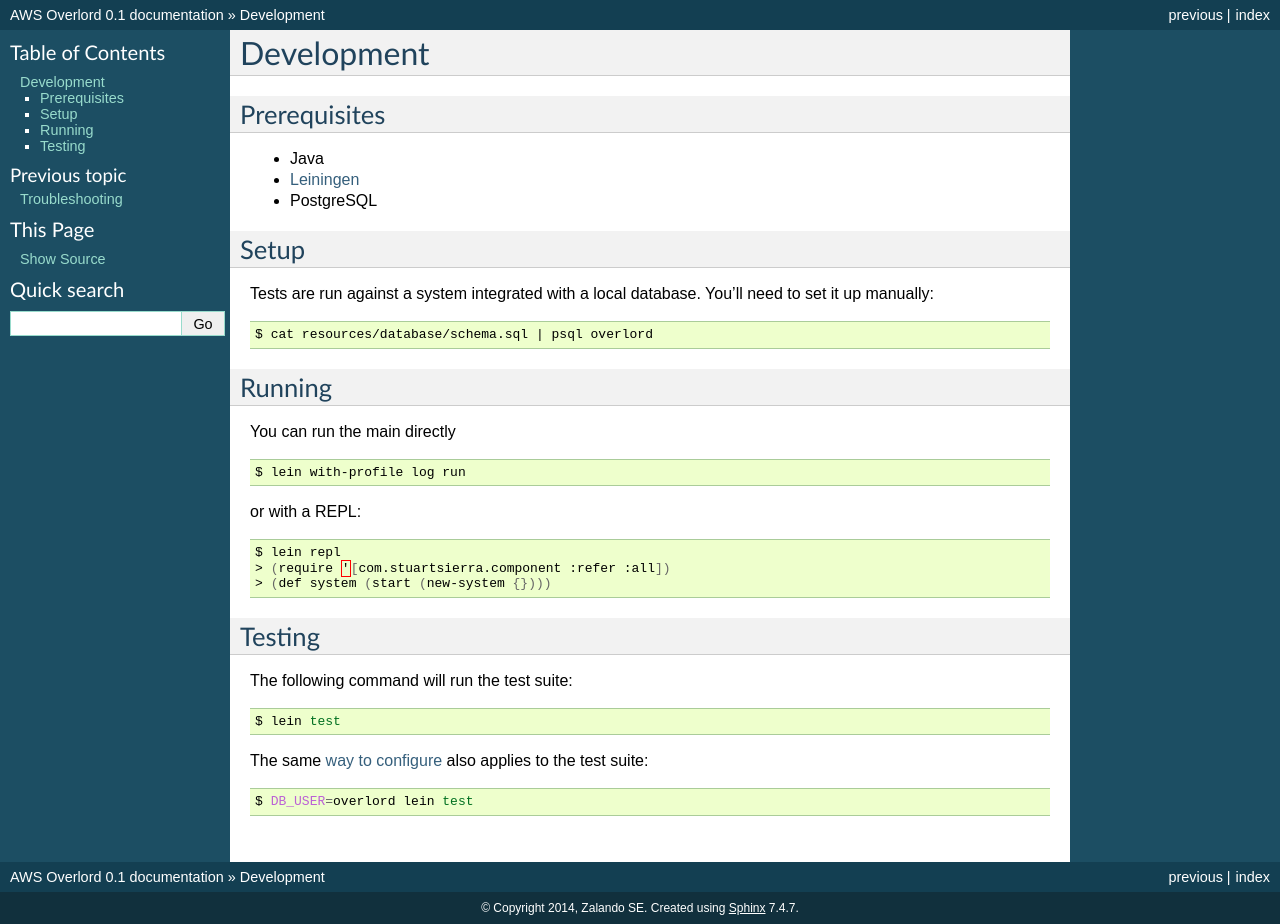
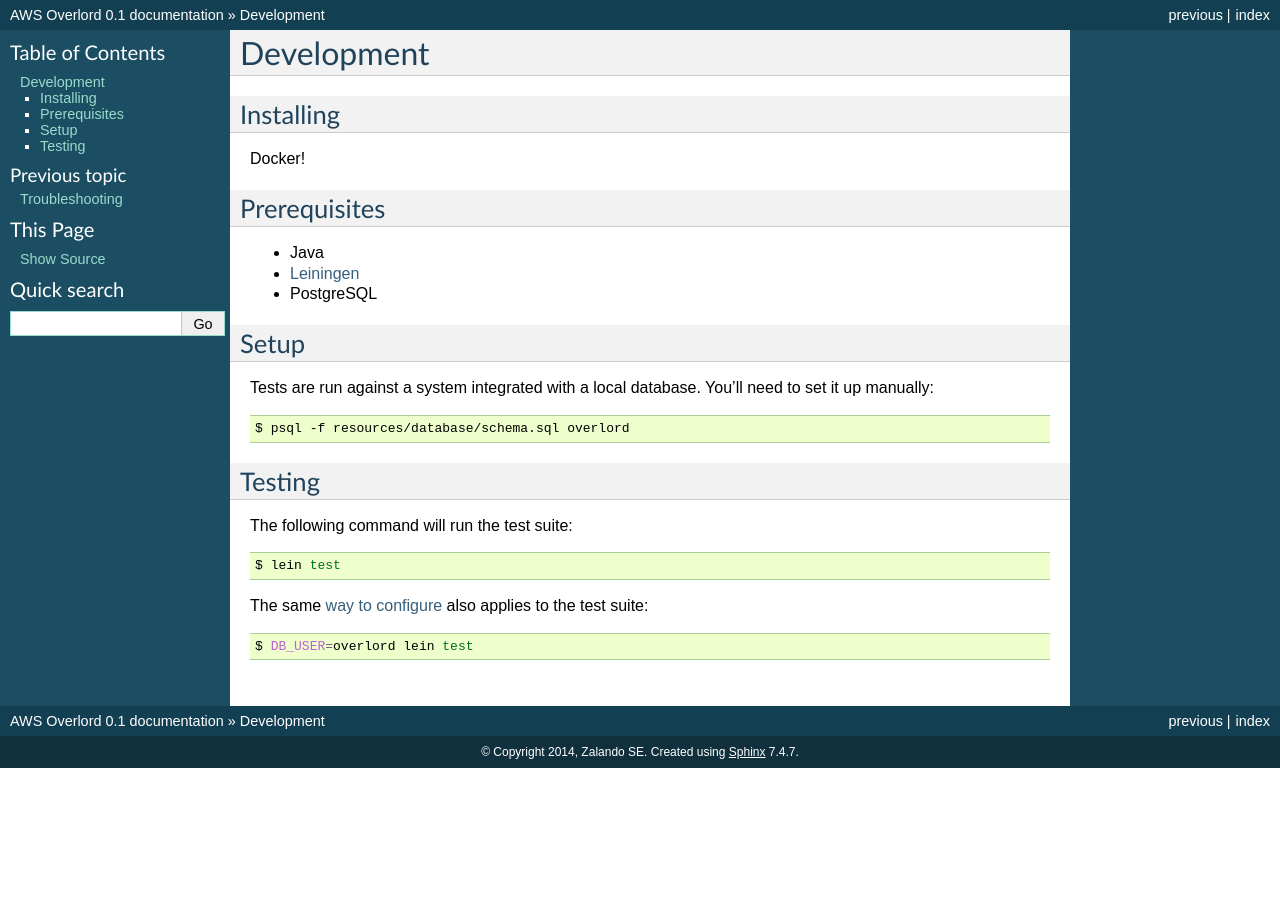
Before and after one commit to apfeiffer85/aws-overlord, a Sphinx documentation site: the page built from docs/development.rst, in a window 1280 px wide. Built offline with Sphinx 7.4.7, drawn with Linux system fonts in a browser that asks for light colours; after the commit the page ends 900 px from its top, so only the background shows below that.

Commit message:
Updated docs

```diff
--- a/docs/development.rst
+++ b/docs/development.rst
@@ -1,6 +1,11 @@
 ===========
 Development
 ===========
+
+Installing
+==========
+
+Docker!
 
 Prerequisites
 =============
@@ -16,24 +21,8 @@ up manually:
 
 .. code-block:: bash
 
-    $ cat resources/database/schema.sql | psql overlord
+    $ psql -f resources/database/schema.sql overlord
 
-Running
-=======
-
-You can run the main directly
-
-.. code-block:: bash
-
-    $ lein with-profile log run
-
-or with a REPL:
-
-.. code-block:: bash
-
-    $ lein repl
-    > (require '[com.stuartsierra.component :refer :all])
-    > (def system (start (new-system {})))
 
 Testing
 =======
```
Also changed, not shown: README.rst (+46 -2 lines), docs/quickstart.rst (+9 -0 lines), 1 other file.
